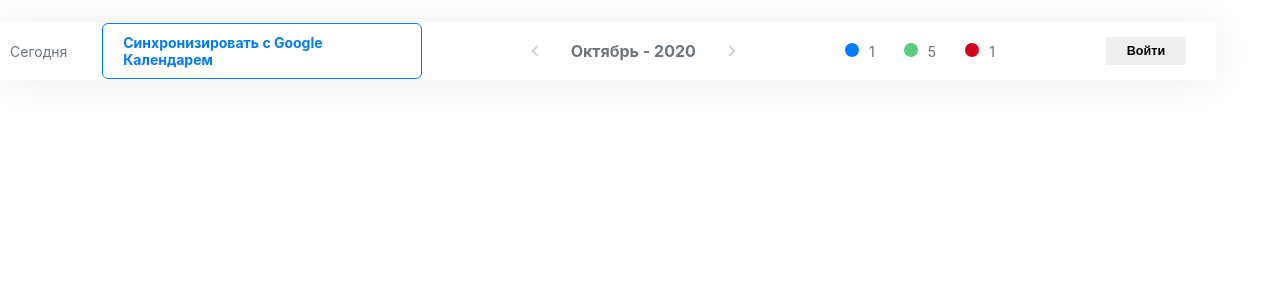
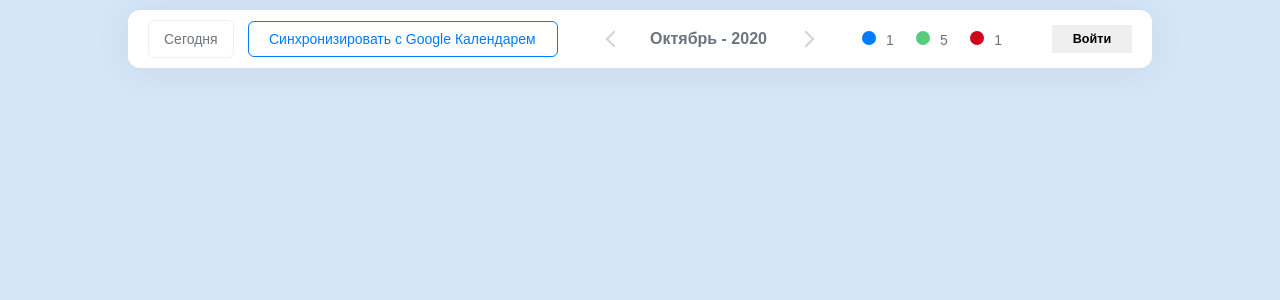
Before and after one commit to IT-HACK-2020/Scheduler, a React (Create React App) app: page / in a window 1280 px wide. Shown: the top 300 px of the page. Built offline with nearby package versions, Linux system fonts and the light colour scheme; no server answers.

Commit message:
styled calendar

```diff
--- a/src/App.scss
+++ b/src/App.scss
@@ -9,6 +9,7 @@ body {
     sans-serif;
   -webkit-font-smoothing: antialiased;
   -moz-osx-font-smoothing: grayscale;
+  background-color: #d6e6f9;
 }
 
 code {
--- a/src/components/Header/Header.scss
+++ b/src/components/Header/Header.scss
@@ -1,42 +1,78 @@
+$primaryColor: #007bff;
+$secondaryColor: #fff;
+$thirdColor: red;
+// $primaryColor: hsl(298, 100%, 50%);
+// $secondaryColor: hsl(298, 51%, 77%);
+$fontColor: #6c757d;
+$colorBlack: #000;
+$borderColor: #efefef;
+
+@mixin font($size, $lineHeight, $color:$fontColor, $fontWeight: normal) {
+    font: {
+        size: $size;
+        weight: $fontWeight;
+        family: Arial, Helvetica, sans-serif;
+    }
+    color: $color;
+    line-height: $lineHeight;
+  }
+
+
 .header{
     box-sizing: border-box;
-    background-color: #fff;
+    background-color: $secondaryColor;
     box-shadow: 0 2px 40px 0 rgba(0, 0, 0, 0.07);
     z-index: 20000;
     height: 60px;
-    width:95%;
-    margin:0 auto;
-    padding:10px;
+    width: 80%;
+    margin: 10px auto;
+    padding: 10px;
     display: flex;
     align-items: center;
     justify-content: space-between;
-    padding-right: 30px;
+    padding: 0 20px;
     position: relative;
     height: 58px;
-    color:#6c757d;
-    font-size: 14px;
-    margin: 22px 0 0;
+    border-radius: 12px;
+    @include font(16px, 1);
+    // color: $fontColor;
+    // font-size: 14px;
+
     &__item{
         display: flex;
         align-items: center;
-        justify-content: center;
+        justify-content: space-between;
     }
     &__item:first-child{
-        width:35%;
+        min-width: 410px;
+// outline: 1px dotted red;
     }
     &__today{
-        margin-right: 35px;
+        // margin-left: 35px;
+        padding: 10px 15px;
         cursor: pointer;
+        border: 1px solid $borderColor;
+        border-radius: 6px;
+        font-size: 14px;
+        transition: .2s ease-in;
+        &:hover {
+            background-color: #ddd;
+        }
     }
     &__link{
-        min-width: 240px;
+        min-width: 310px;
         padding:35px;
         border-radius: 6px;
-        border: solid 1px #007bff;
-        color: #007bff;
+        border: solid 1px $primaryColor;
+        @include font(14px, 1, $primaryColor);
+        // color: $primaryColor;
         padding: 10px 20px;
-        font-weight: bold;
+        // font-weight: bold;
         cursor: pointer;
+        transition: .2s ease-in;
+        &:hover {
+            background-color: #eef;
+        }
     }
     .month{
         font-size: 16px;
@@ -48,7 +84,7 @@
         display: flex;
         justify-content: space-between;
         align-items: center;
-        width:150px;
+        width: 140px;
         .circle{
             display: inline-block;
             margin-right: 10px;
@@ -98,9 +134,9 @@
         position: absolute;
         top:100%;
         right:0;
-        width:200px;
+        width: 200px;
         padding:15px;
-        background-color: #fff;
+        background-color: $secondaryColor;
         border: 1px solid  grey;
         text-align: left;
         font-size: 14px;
@@ -117,11 +153,15 @@
         border: solid #cfd5da;
         border-width: 0 2px 2px 0;
         display: inline-block;
-        padding: 3px;
+        padding: 5px;
         -webkit-transform: rotate(45deg);
         -ms-transform: rotate(45deg);
         transform: rotate(45deg);
         cursor: pointer;
+        transition: .2s ease-in;
+        &:hover {
+            border-color: $fontColor;
+        }
     }
     .arrow-next{
         transform: rotate(-45deg);
```
